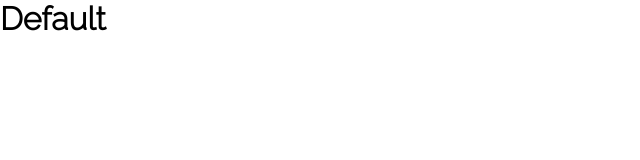
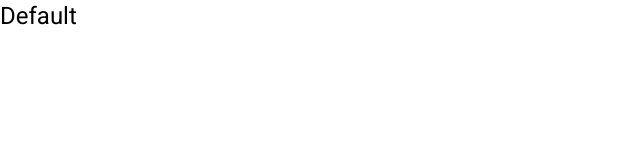
Before and after one commit to Mindula-Dilthushan/Ax-E-Commerce, an Angular app in the folder Ax-E-Frontend/Ax-E-Commerce/: page /default in a window 1280 px wide. Shown: the top 160 px of the page, without its empty margins (0-640 px from the left). Built offline with nearby package versions, Linux system fonts and the light colour scheme.

Commit message:
installing Angular Material

```diff
--- a/Ax-E-Frontend/Ax-E-Commerce/angular.json
+++ b/Ax-E-Frontend/Ax-E-Commerce/angular.json
@@ -34,6 +34,7 @@
               "src/assets"
             ],
             "styles": [
+              "./node_modules/@angular/material/prebuilt-themes/indigo-pink.css",
               "src/styles.scss"
             ],
             "scripts": []
@@ -102,6 +103,7 @@
               "src/assets"
             ],
             "styles": [
+              "./node_modules/@angular/material/prebuilt-themes/indigo-pink.css",
               "src/styles.scss"
             ],
             "scripts": []
--- a/Ax-E-Frontend/Ax-E-Commerce/package.json
+++ b/Ax-E-Frontend/Ax-E-Commerce/package.json
@@ -11,10 +11,12 @@
   "private": true,
   "dependencies": {
     "@angular/animations": "~12.0.3",
+    "@angular/cdk": "^12.1.0",
     "@angular/common": "~12.0.3",
     "@angular/compiler": "~12.0.3",
     "@angular/core": "~12.0.3",
     "@angular/forms": "~12.0.3",
+    "@angular/material": "^12.1.0",
     "@angular/platform-browser": "~12.0.3",
     "@angular/platform-browser-dynamic": "~12.0.3",
     "@angular/router": "~12.0.3",
--- a/Ax-E-Frontend/Ax-E-Commerce/src/app/app.module.ts
+++ b/Ax-E-Frontend/Ax-E-Commerce/src/app/app.module.ts
@@ -3,6 +3,7 @@
 
 import { AppRoutingModule } from './app-routing.module';
 import { AppComponent } from './app.component';
+import { BrowserAnimationsModule } from '@angular/platform-browser/animations';
 
 @NgModule({
   declarations: [
@@ -10,7 +11,8 @@
   ],
   imports: [
     BrowserModule,
-    AppRoutingModule
+    AppRoutingModule,
+    BrowserAnimationsModule
   ],
   providers: [],
   exports: [
--- a/Ax-E-Frontend/Ax-E-Commerce/src/index.html
+++ b/Ax-E-Frontend/Ax-E-Commerce/src/index.html
@@ -6,8 +6,11 @@
   <base href="/">
   <meta name="viewport" content="width=device-width, initial-scale=1">
   <link rel="icon" type="image/x-icon" href="favicon.ico">
+  <link rel="preconnect" href="https://fonts.gstatic.com">
+  <link href="https://fonts.googleapis.com/css2?family=Roboto:wght@300;400;500&display=swap" rel="stylesheet">
+  <link href="https://fonts.googleapis.com/icon?family=Material+Icons" rel="stylesheet">
 </head>
-<body>
+<body class="mat-typography">
   <app-root></app-root>
 </body>
 </html>
--- a/Ax-E-Frontend/Ax-E-Commerce/src/styles.scss
+++ b/Ax-E-Frontend/Ax-E-Commerce/src/styles.scss
@@ -5,3 +5,7 @@
   padding: 0;
   font-family: 'Raleway', sans-serif;
 }
+
+
+html, body { height: 100%; }
+body { margin: 0; font-family: Roboto, "Helvetica Neue", sans-serif; }
```
Also changed, not shown: 1 other file (tests, documents, lock files or other folders).
